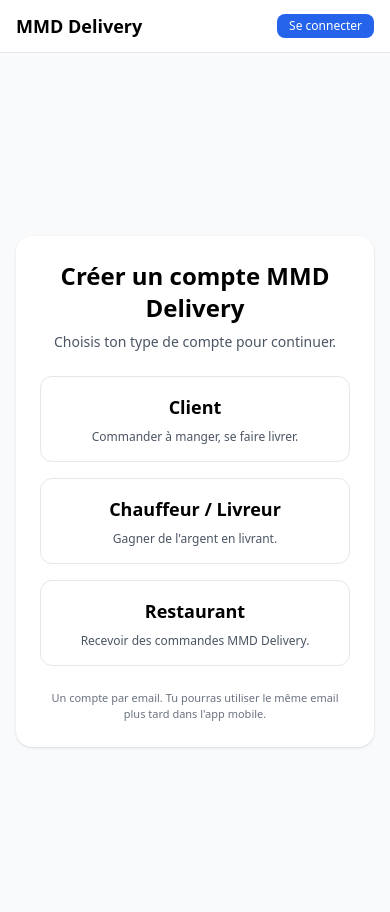
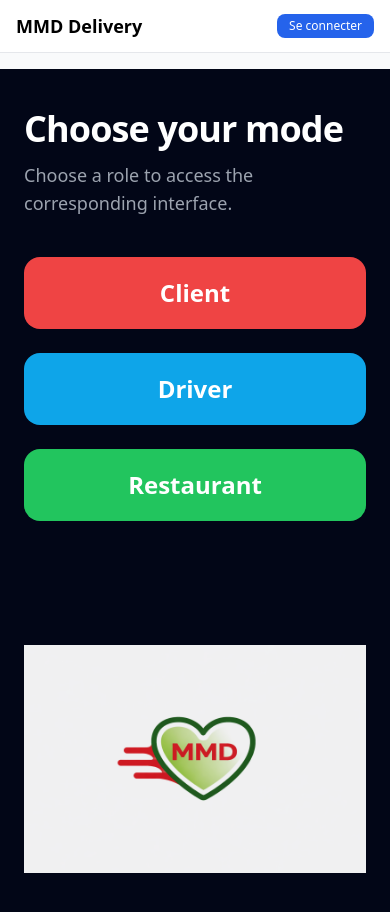
Before and after one commit to diallomamadoumaladho62102-beep/mmd-delivery, a Next.js app in the folder apps/web/: page /signup in a window 390 px wide. Built offline with nearby package versions, Linux system fonts and the light colour scheme; no server answers.

Commit message:
Make signup page match mobile design

```diff
--- a/apps/web/src/app/signup/page.tsx
+++ b/apps/web/src/app/signup/page.tsx
@@ -1,55 +1,100 @@
-import Link from "next/link";
+"use client";
+
+import Image from "next/image";
+import { useRouter } from "next/navigation";
+import { supabase } from "../../lib/supabaseBrowser";
+
+type Role = "client" | "driver" | "restaurant";
 
 export default function SignupLanding() {
+  const router = useRouter();
+
+  const handlePress = async (role: Role) => {
+    if (typeof window !== "undefined") {
+      localStorage.setItem("selectedRole", role);
+    }
+
+    const { data } = await supabase.auth.getSession();
+    const isLoggedIn = !!data.session;
+
+    if (!isLoggedIn) {
+      if (role === "client") {
+        router.push("/auth");
+        return;
+      }
+
+      if (role === "driver") {
+        router.push("/signup/driver");
+        return;
+      }
+
+      router.push("/signup/restaurant");
+      return;
+    }
+
+    if (role === "client") {
+      router.push("/dashboard");
+      return;
+    }
+
+    if (role === "driver") {
+      router.push("/orders/driver");
+      return;
+    }
+
+    router.push("/restaurant/profile");
+  };
+
   return (
-    <div className="min-h-screen flex items-center justify-center bg-gray-50 px-4">
-      <div className="max-w-xl w-full bg-white rounded-2xl shadow p-6 space-y-6">
-        <div className="space-y-2 text-center">
-          <h1 className="text-2xl font-semibold">Créer un compte MMD Delivery</h1>
-          <p className="text-sm text-gray-600">
-            Choisis ton type de compte pour continuer.
+    <main className="min-h-screen bg-[#020617] px-6 py-10 text-white">
+      <div className="mx-auto flex min-h-[calc(100vh-5rem)] w-full max-w-3xl flex-col justify-between">
+        <div>
+          <h1 className="mb-3 text-5xl font-bold leading-tight tracking-tight max-sm:text-4xl">
+            Choose your mode
+          </h1>
+
+          <p className="mb-10 max-w-2xl text-xl text-gray-400 max-sm:text-lg">
+            Choose a role to access the corresponding interface.
           </p>
+
+          <div className="space-y-6">
+            <button
+              type="button"
+              onClick={() => void handlePress("client")}
+              className="w-full rounded-[26px] bg-red-500 px-6 py-6 text-center text-3xl font-semibold text-white transition hover:opacity-95 active:scale-[0.99] max-sm:rounded-2xl max-sm:py-5 max-sm:text-2xl"
+            >
+              Client
+            </button>
+
+            <button
+              type="button"
+              onClick={() => void handlePress("driver")}
+              className="w-full rounded-[26px] bg-sky-500 px-6 py-6 text-center text-3xl font-semibold text-white transition hover:opacity-95 active:scale-[0.99] max-sm:rounded-2xl max-sm:py-5 max-sm:text-2xl"
+            >
+              Driver
+            </button>
+
+            <button
+              type="button"
+              onClick={() => void handlePress("restaurant")}
+              className="w-full rounded-[26px] bg-green-500 px-6 py-6 text-center text-3xl font-semibold text-white transition hover:opacity-95 active:scale-[0.99] max-sm:rounded-2xl max-sm:py-5 max-sm:text-2xl"
+            >
+              Restaurant
+            </button>
+          </div>
         </div>
 
-        <div className="grid gap-4 sm:grid-cols-3">
-          {/* Client */}
-          <Link
-            href="/signup/client"
-            className="border rounded-xl p-4 flex flex-col items-center justify-between hover:shadow-md transition"
-          >
-            <div className="text-lg font-semibold">Client</div>
-            <p className="text-xs text-gray-600 text-center mt-2">
-              Commander à manger, se faire livrer.
-            </p>
-          </Link>
-
-          {/* Chauffeur */}
-          <Link
-            href="/signup/driver"
-            className="border rounded-xl p-4 flex flex-col items-center justify-between hover:shadow-md transition"
-          >
-            <div className="text-lg font-semibold">Chauffeur / Livreur</div>
-            <p className="text-xs text-gray-600 text-center mt-2">
-              Gagner de l&apos;argent en livrant.
-            </p>
-          </Link>
-
-          {/* Restaurant */}
-          <Link
-            href="/signup/restaurant"
-            className="border rounded-xl p-4 flex flex-col items-center justify-between hover:shadow-md transition"
-          >
-            <div className="text-lg font-semibold">Restaurant</div>
-            <p className="text-xs text-gray-600 text-center mt-2">
-              Recevoir des commandes MMD Delivery.
-            </p>
-          </Link>
+        <div className="flex justify-center pt-12">
+          <Image
+            src="/brand/mmd-logo.png"
+            alt="MMD Delivery Logo"
+            width={88}
+            height={88}
+            priority
+            className="h-auto w-auto opacity-95"
+          />
         </div>
-
-        <p className="text-[11px] text-gray-500 text-center">
-          Un compte par email. Tu pourras utiliser le même email plus tard dans l&apos;app mobile.
-        </p>
       </div>
-    </div>
+    </main>
   );
 }
```
